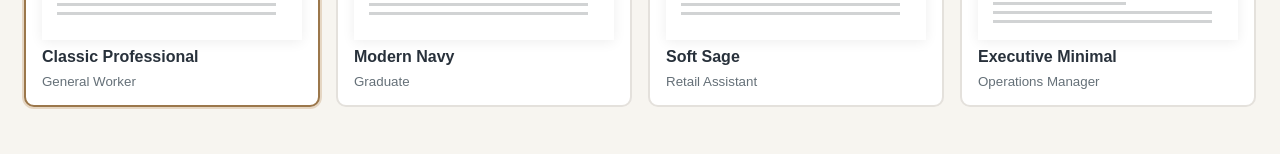
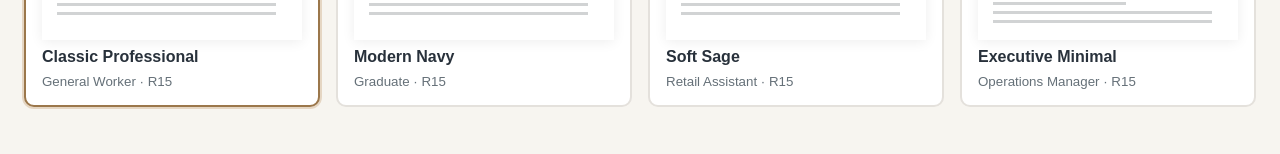
Before and after one commit to occentra90-cyber/Occentra-, a Next.js app: page /cover-letters in a window 1280 px wide. Shown: the part 532-686 px from the top of the page. Built offline with nearby package versions, Linux system fonts and the light colour scheme.

Commit message:
Show R15 price in cover letter catalog and editor

```diff
--- a/app/cover-letters/page.tsx
+++ b/app/cover-letters/page.tsx
@@ -56,8 +56,8 @@ const updateParagraph=(index:number,value:string)=>setDrafts(old=>old.map((d,i)=
 return <div className="letters-site">
 <div className="letters-top"><Link href="/">← Occentra Home</Link><strong>OCCENTRA</strong><span>Editable Cover Letters</span></div>
 <main className="letters-main">{!editing && <div className="letters-intro"><span>JOB APPLICATION ESSENTIALS</span><h1>Cover letters that look professional.</h1><p>Choose a design and customise the complete sample letter. Your edits appear immediately. The names and employers shown are fictional examples.</p></div>}
-{!editing && <div className="letters-grid">{templates.map((t,i)=><button type="button" className={'letter-choice '+(active===i?'chosen':'')} key={t.id} onClick={()=>{setActive(i);setEditing(true);setNotice('');window.history.replaceState({},'', '/cover-letters?template='+t.id)}} aria-pressed={active===i}><div className={'letter-thumb theme-'+t.id}><div className="thumb-name">{t.sample.name}</div><div className="thumb-line"/><div className="thumb-line short"/><div className="thumb-gap"/>{Array.from({length:9},(_,j)=><div className={'thumb-line '+(j%3===0?'short':'')} key={j}/>)}</div><b>{t.title}</b><small>{t.role}</small></button>)}</div>}
-{editing && <div className="letters-editor-nav"><button type="button" onClick={()=>{setEditing(false);window.history.replaceState({},'','/cover-letters')}}>← All cover letter designs</button><strong>{template.title}</strong></div>}
+{!editing && <div className="letters-grid">{templates.map((t,i)=><button type="button" className={'letter-choice '+(active===i?'chosen':'')} key={t.id} onClick={()=>{setActive(i);setEditing(true);setNotice('');window.history.replaceState({},'', '/cover-letters?template='+t.id)}} aria-pressed={active===i}><div className={'letter-thumb theme-'+t.id}><div className="thumb-name">{t.sample.name}</div><div className="thumb-line"/><div className="thumb-line short"/><div className="thumb-gap"/>{Array.from({length:9},(_,j)=><div className={'thumb-line '+(j%3===0?'short':'')} key={j}/>)}</div><b>{t.title}</b><small>{t.role} · R15</small></button>)}</div>}
+{editing && <div className="letters-editor-nav"><button type="button" onClick={()=>{setEditing(false);window.history.replaceState({},'','/cover-letters')}}>← All cover letter designs</button><strong>{template.title} · R15</strong></div>}
 <div className="letters-workspace"><section className="letters-preview"><div className="letters-section-title"><h2>Live preview</h2><span>{template.title}</span></div><LetterPage letter={letter} theme={template.id}/><p className="letters-note">This is a live sample preview. PDF export and paid checkout are not yet enabled.</p></section>
 <section className="letters-editor"><div className="letters-section-title"><h2>Edit your letter</h2><button type="button" onClick={()=>{setDrafts(old=>old.map((d,i)=>i===active?{...template.sample,paragraphs:[...template.sample.paragraphs]}:d));setNotice('Example restored.')}}>Reset example</button></div>
 {([['name','Full name'],['city','City and province'],['phone','Phone number'],['email','Email'],['date','Date'],['recipient','Recipient'],['company','Company'],['location','Company location'],['subject','Job application subject'],['greeting','Greeting']] as [keyof Letter,string][]).map(([key,label])=><label key={key}>{label}<input value={letter[key] as string} onChange={e=>update(key,e.target.value)}/></label>)}
```
